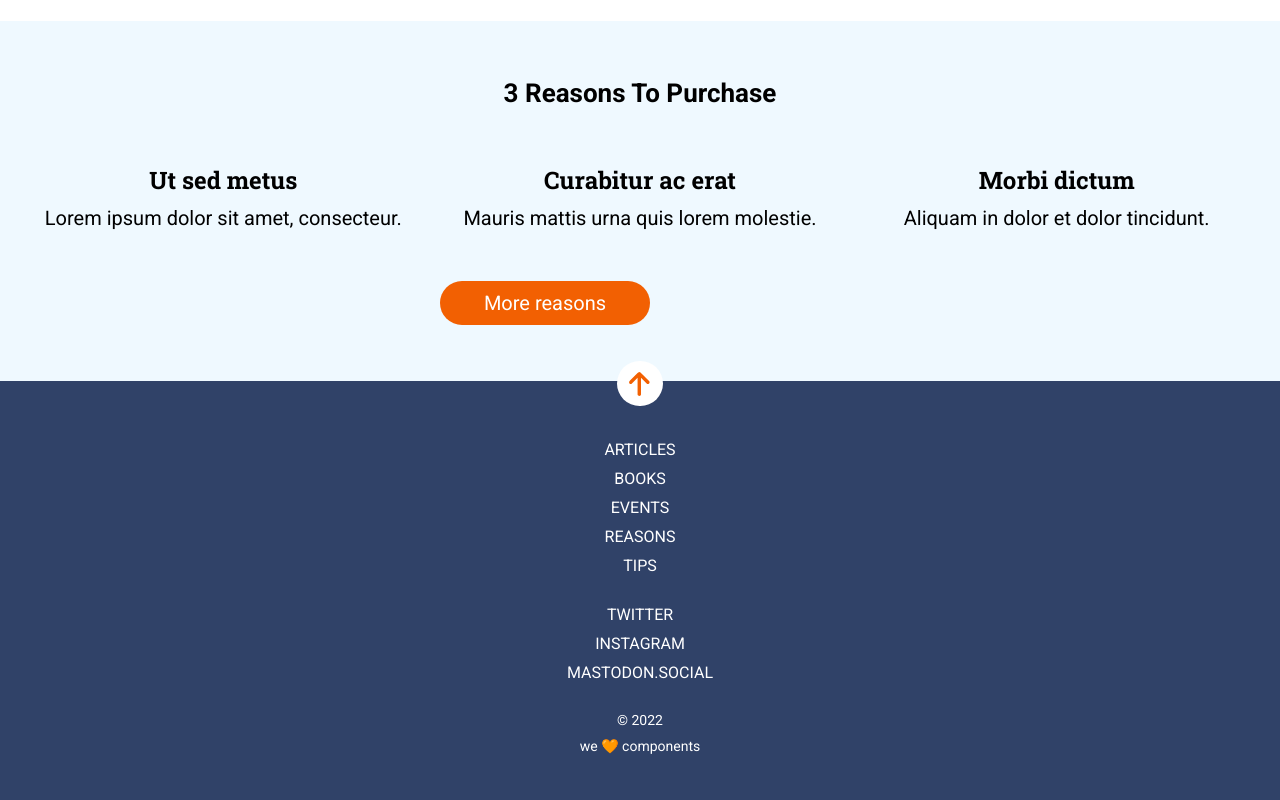
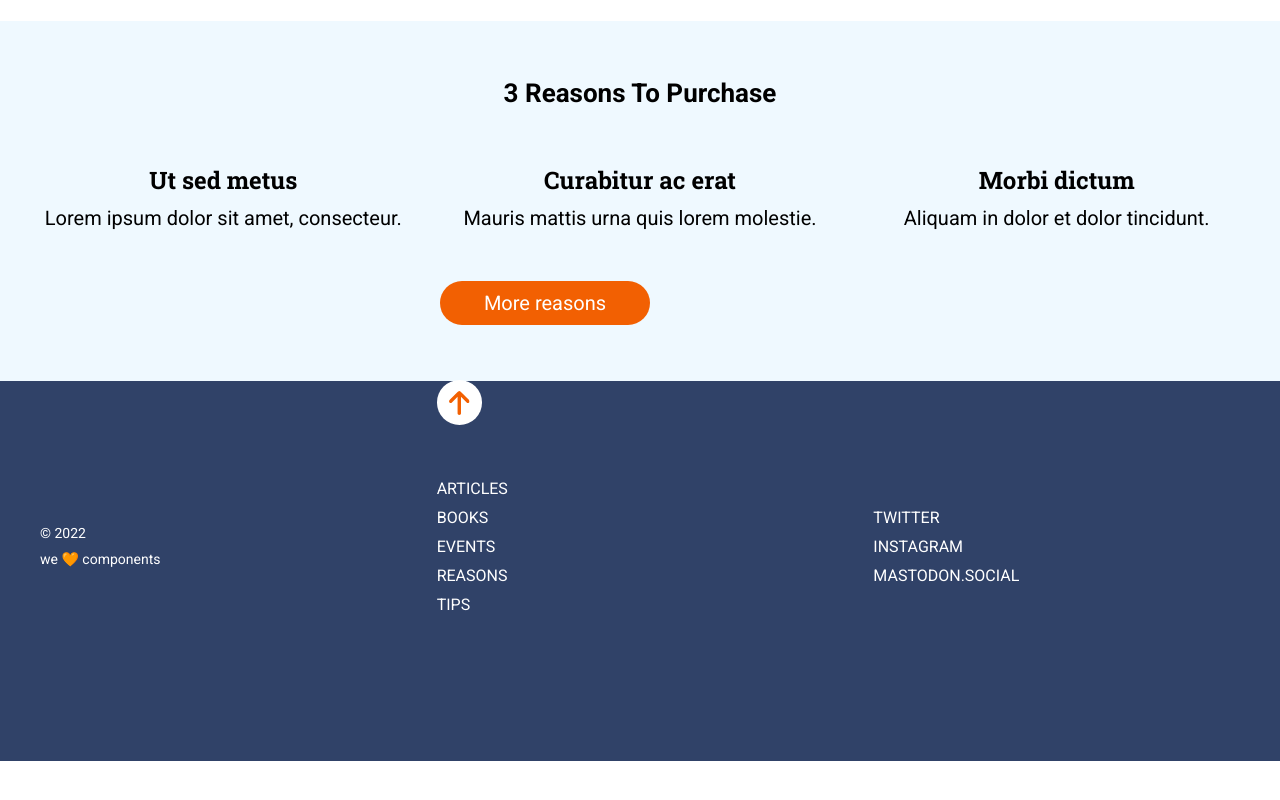
Before and after one commit to Nelicah/Anonymous-proxy, a website built with Vite: page src/index.html in a window 1280 px wide. Shown: the part 1036-1836 px from the top of the page. After the commit the page ends 1797 px from the top, so only its background shows below. Built offline with nearby package versions, Linux system fonts and the light colour scheme.

Commit message:
terminando version tablet

```diff
--- a/src/scss/sections/_footer.scss
+++ b/src/scss/sections/_footer.scss
@@ -54,3 +54,32 @@ $tabletcontent: 1.25em; /* 20px */
   padding: 0.688em 0.775em 0.625em 0.75em;
   border-radius: 50%;
 }
+
+/*comienzo media queries */
+@media (min-width: 768px) {
+  .footer {
+    display: grid;
+    grid-template-columns: repeat(3, 1fr);
+    grid-template-rows: 1fr 2fr 1fr;
+    justify-items: start;
+  }
+  .button_arrow_up {
+    grid-column: 2 / 3;
+  }
+  .more_information {
+    grid-row: 2;
+    grid-column: 2 / 3;
+    align-items: start;
+  }
+  .social_networks {
+    grid-row: 2;
+    grid-column: 3 / 4;
+    align-items: start;
+  }
+  .copyright_slogan {
+    grid-row: 2;
+    grid-column: 1 / 2;
+    align-items: start;
+    padding-left: 40px;
+  }
+}
```
